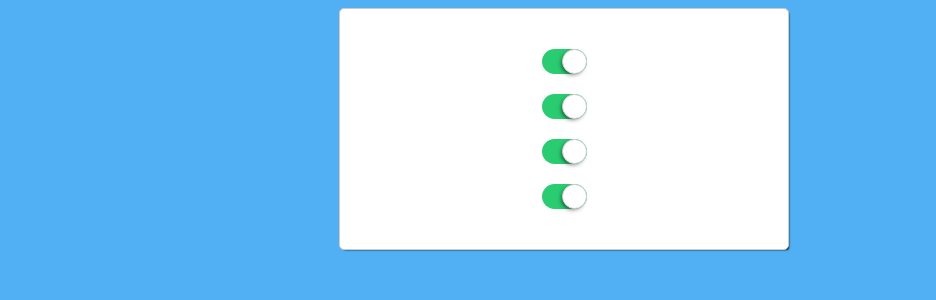
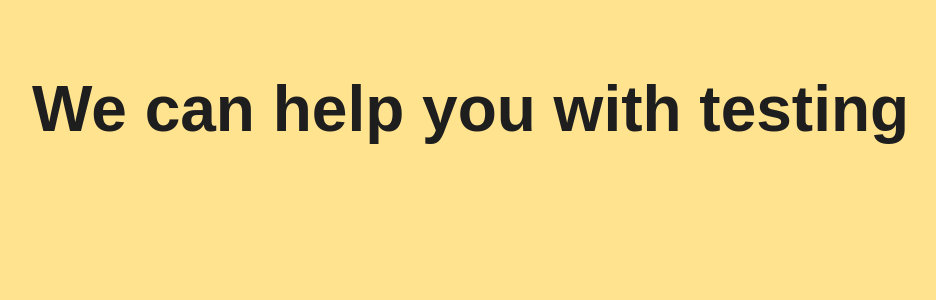
Before and after one commit to juniorvanin-zz/frontloops, a React (Create React App) app: page / in a window 1280 px wide. Shown: the top 300 px of the page, without its empty margins (76-1012 px from the left). Built offline with nearby package versions, Linux system fonts and the light colour scheme.

Commit message:
Finish loop 1 step 5 exercise

```diff
--- a/src/App.js
+++ b/src/App.js
@@ -1,9 +1,9 @@
 import React from "react";
 
-import { Loop1Step3 } from "./loop1-step3";
+import { Loop1Step5 } from "./loop1-step5";
 
 function App() {
-  return <Loop1Step3 />;
+  return <Loop1Step5 />;
 }
 
 export default App;
--- /dev/null
+++ b/src/loop1-step5/index.js
@@ -0,0 +1,45 @@
+import React from "react";
+
+import "./style.css";
+
+class Loop1Step5 extends React.Component {
+  constructor(props) {
+    super(props);
+    this.state = {
+      words: ["design", "backend", "frontend", "testing"],
+      actualWorld: 0
+    };
+  }
+
+  componentDidMount() {
+    setInterval(() => {
+      console.log(this.state.actualWorld);
+      if (this.state.words.length - 1 < this.state.actualWorld + 1) {
+        this.setState({
+          ...this.state,
+          actualWorld: 0
+        });
+      } else {
+        this.setState({
+          ...this.state,
+          actualWorld: this.state.actualWorld + 1
+        });
+      }
+    }, 2000);
+  }
+
+  render() {
+    return (
+      <div className="container">
+        <p>
+          We can help you with{" "}
+          <span className="typing-word">
+            {this.state.words[this.state.actualWorld]}
+          </span>
+        </p>
+      </div>
+    );
+  }
+}
+
+export { Loop1Step5 };
--- /dev/null
+++ b/src/loop1-step5/style.css
@@ -0,0 +1,42 @@
+body {
+  background-color: #ffe38f;
+}
+
+p {
+  color: #1e1e1e;
+  font-size: 64px;
+  margin-left: 100px;
+  display: inline-block;
+  font-family: sans-serif;
+  font-weight: bold;
+  border-right: 2px solid black;
+  animation: blink-caret 0.75s linear infinite;
+}
+.typing-word {
+  overflow: hidden;
+  padding-right: 10px;
+  animation: typing 1s steps(10, end);
+  display: inline-flex;
+  white-space: nowrap;
+}
+
+/* The typing effect */
+@keyframes typing {
+  from {
+    width: 0px;
+  }
+  to {
+    width: 200px;
+  }
+}
+
+/* The typewriter cursor effect */
+@keyframes blink-caret {
+  from,
+  to {
+    border-color: transparent;
+  }
+  50% {
+    border-color: #1e1e1e;
+  }
+}
```
